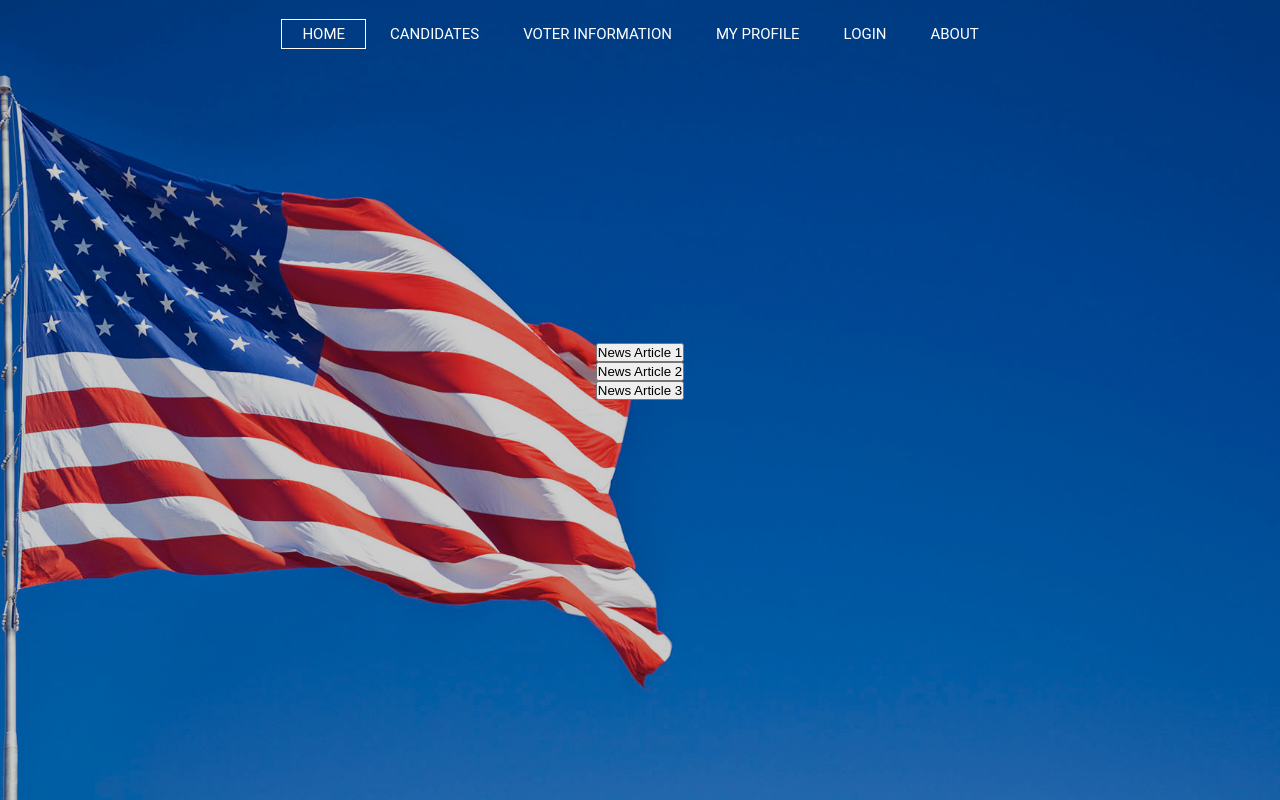
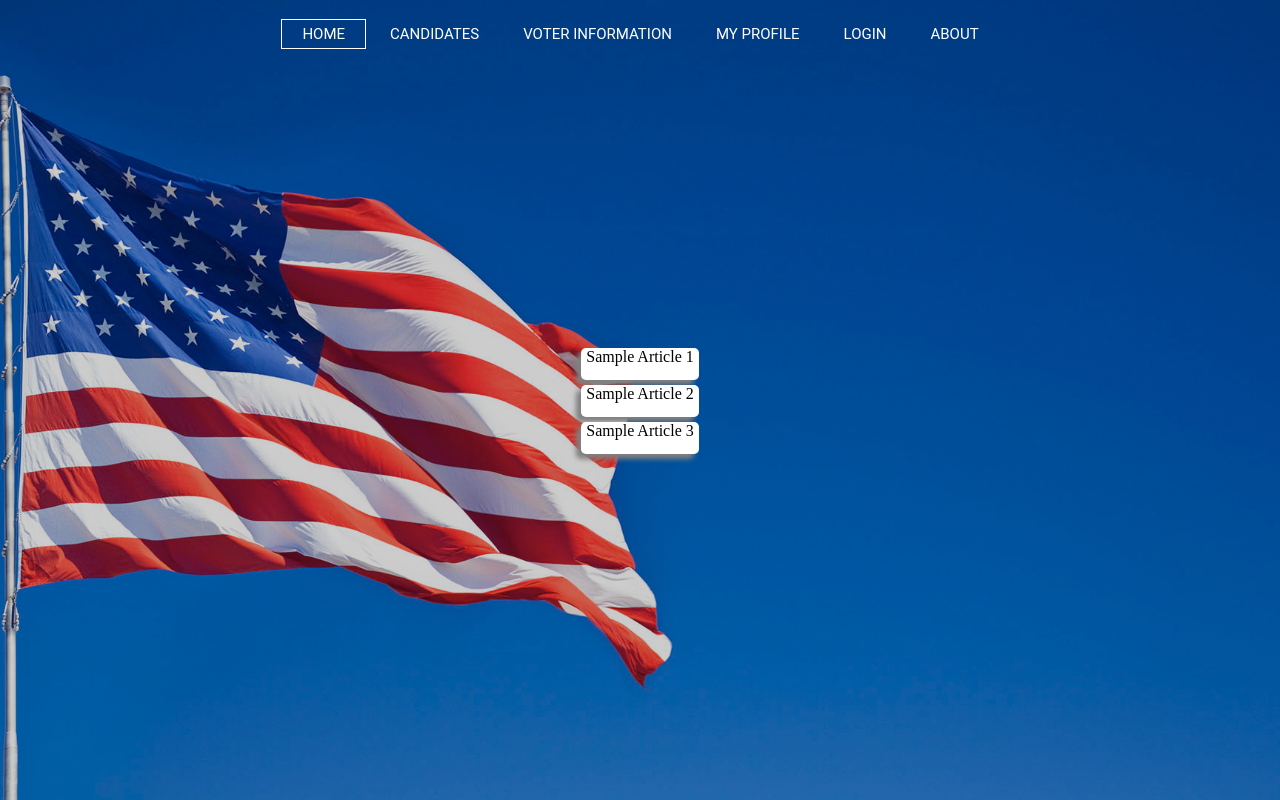
Before and after one commit to anaashrafi/election-essentials, a PHP site: page /threads.html in a window 1280 px wide. Run offline with PHP 8.4, Linux system fonts and the light colour scheme.

Commit message:
Updated threads buttons

```diff
--- a/proposal/Candidates.html
+++ b/proposal/Candidates.html
@@ -14,7 +14,7 @@
 
 		<div class ="table">
 			<ul class ="nav-tabs">
-				<li><a href=""> HOME </a></li> <!-- class="active-tab" means this is the page the user is currently on-->
+				<li><a href="threads.html"> HOME </a></li> <!-- class="active-tab" means this is the page the user is currently on-->
 				<li class="active-tab"><a href="Candidates.html"> CANDIDATES </a></li>
 				<li><a href="votinginfo.html"> VOTER INFORMATION </a></li>
 				<li><a href="user_profile.html"> MY PROFILE </a></li>
--- a/proposal/threads.html
+++ b/proposal/threads.html
@@ -24,30 +24,15 @@
 		<!-- temporary "articles" that will link to expanded articles when clicked -->
 		<div class ="samplearticles">
 
-			<button id="article1" type="button">News Article 1</button>
-				<script type="text/javascript">
-					document.getElementById("article1").onclick = function () {
-						location.href = "expanded_article_1.html";										// Change this to the expanded article page 1.html
-					};
-				</script>
-			<br>
-
-			<button id="article2" type="button">News Article 2</button>
-				<script type="text/javascript">
-					document.getElementById("article2").onclick = function () {
-						location.href = "expanded_article_2.html";										// Change this to the expanded article page 2.html
-					};
-				</script>
-			<br>
-
-			<button id="article3" type="button">News Article 3</button>
-				<script type="text/javascript">
-					document.getElementById("article3").onclick = function () {
-						location.href = "expanded_article_3.html";										// Change this to the expanded article page 3.html
-					};
-				</script>
-			<br>
-
+			<a href="expanded_article_1.html" class="article">
+				<div class="article-name">Sample Article 1</div>
+			</a>
+			<a href="expanded_article_2.html" class="article">
+				<div class="article-name">Sample Article 2</div>
+			</a>
+			<a href="expanded_article_3.html" class="article">
+				<div class="article-name">Sample Article 3</div>
+			</a>
 		</div>
 
 	</header>
--- a/proposal/threads_style.css
+++ b/proposal/threads_style.css
@@ -50,8 +50,37 @@ header
 	color: black;
 }
 
+/*CSS for articles*/
 .samplearticles{
 	display: table;
 	margin: auto;
 	margin-top: 300px;
 }
+.article {
+	background-color: white;
+	padding-left: 5px;
+	padding-right: 5px;
+	margin-top: 5px;
+	height: 2em;
+	width: max(150px,auto);
+	border-radius: 5px;
+	display: block;
+	box-shadow: -5px 5px 5px gray;
+}
+/*Currently for article title in mind. No text underline until hover*/
+a.article:link {
+	color: #000000;
+	text-decoration: none
+}
+a.article:visited {
+	color: #000000;
+	text-decoration: none
+}
+a.article:hover {
+	color: #3366CC;
+	text-decoration: underline
+}
+a.article:active {
+	color: #000000;
+	text-decoration: none
+}
```
